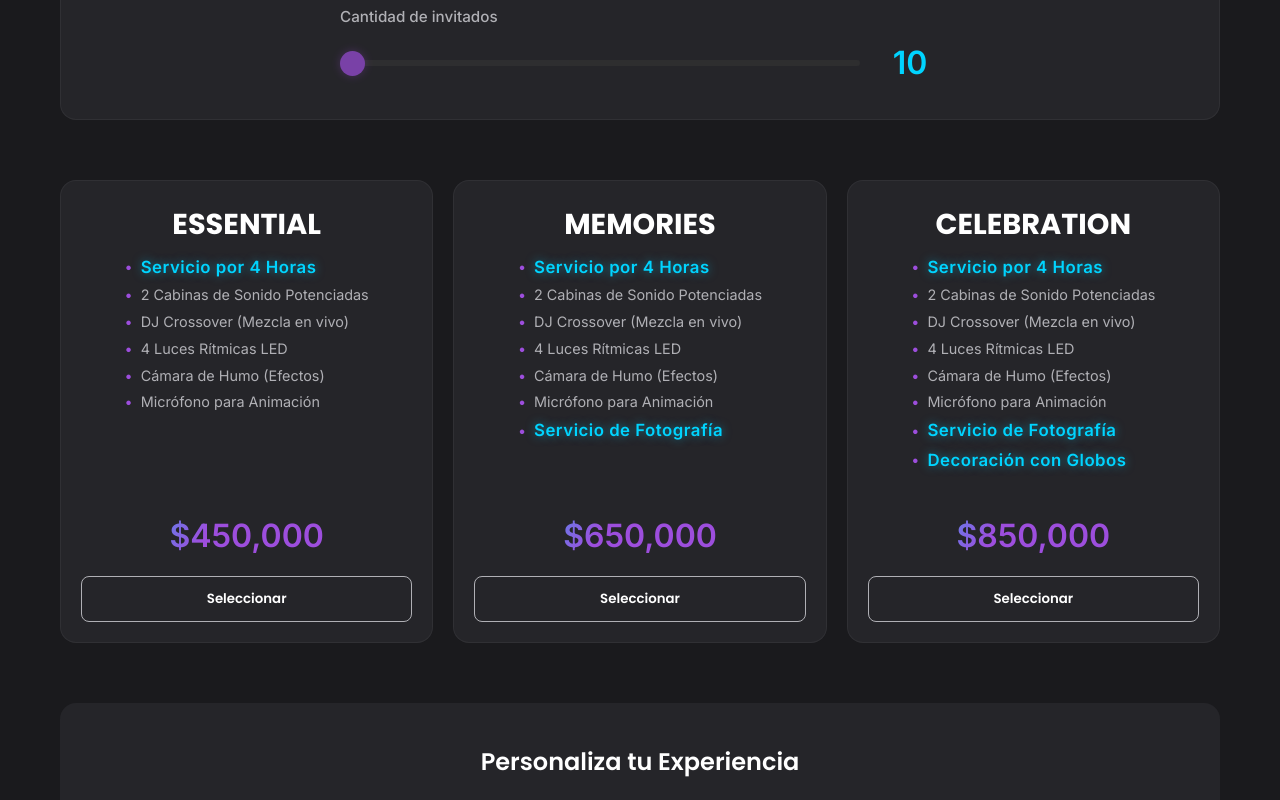
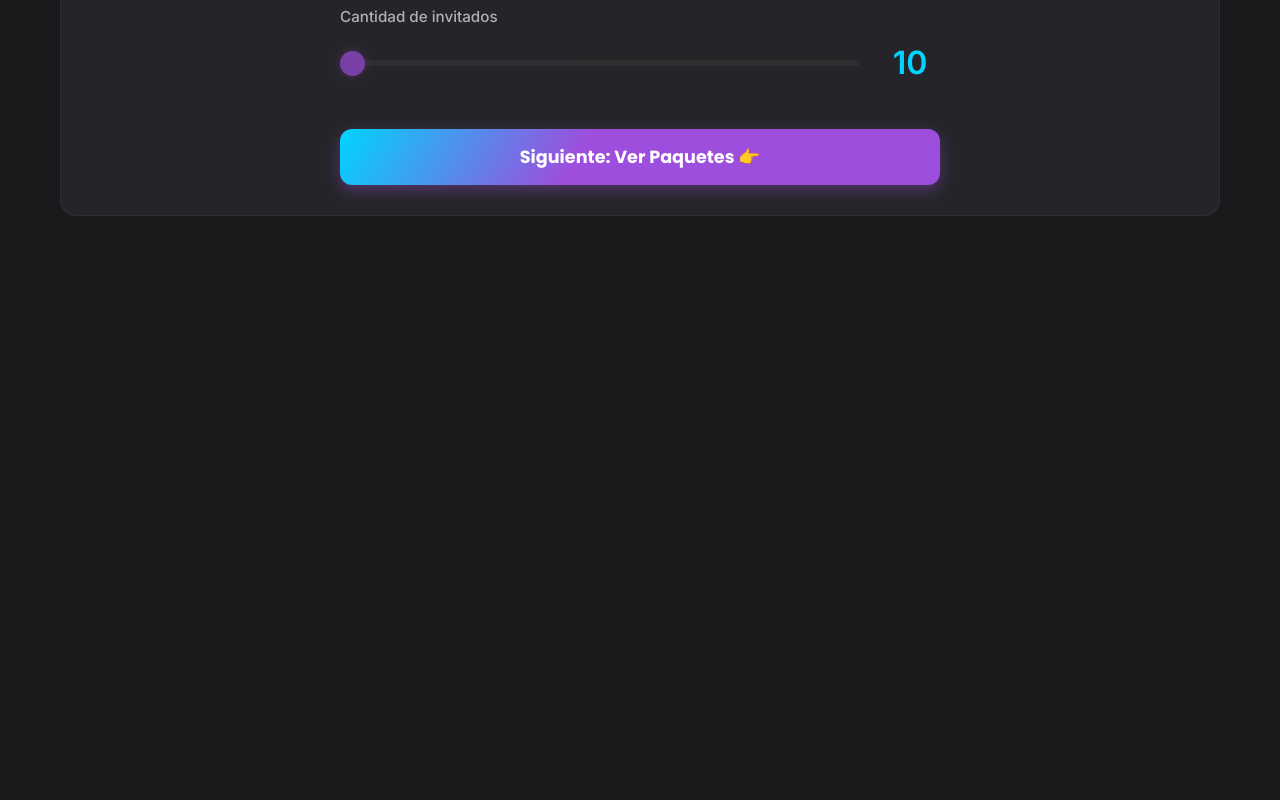
Before and after one commit to nicollerivera/APP-Nexxa-Sound, a React (Vite) app: page / in a window 1280 px wide. Shown: the part 940-1740 px from the top of the page. After the commit the page ends 1216 px from the top, so only its background shows below. Built offline with nearby package versions, Linux system fonts and the light colour scheme.

Commit message:
Implement step-by-step wizard flow and force horizontal scrolling for packages

```diff
--- a/src/App.css
+++ b/src/App.css
@@ -70,22 +70,24 @@
   padding-bottom: 20px;
   scroll-snap-type: x mandatory;
   -webkit-overflow-scrolling: touch;
-  scrollbar-width: none;
-  /* Optional: Hide scrollbar Firefox */
+  /* Scrollbar visible on PC */
+  scrollbar-width: thin;
+  scrollbar-color: var(--primary-color) var(--bg-color);
 }
 
 .packages-grid::-webkit-scrollbar {
-  display: none;
-  /* Optional: Hide scrollbar Chrome/Safari */
+  height: 8px;
+  display: block;
 }
 
-@media(min-width: 768px) {
-  .packages-grid {
-    display: grid;
-    grid-template-columns: repeat(3, 1fr);
-    overflow-x: visible;
-    padding-bottom: 0;
-  }
+.packages-grid::-webkit-scrollbar-track {
+  background: rgba(255, 255, 255, 0.05);
+  border-radius: 4px;
+}
+
+.packages-grid::-webkit-scrollbar-thumb {
+  background: var(--primary-color);
+  border-radius: 4px;
 }
 
 .package-card {
@@ -95,7 +97,6 @@
   border: 1px solid rgba(255, 255, 255, 0.05);
   border-radius: var(--border-radius);
   padding: 20px;
-  /* Reduced padding */
   transition: var(--transition-speed);
   display: flex;
   flex-direction: column;
@@ -103,12 +104,12 @@
   overflow: hidden;
   cursor: pointer;
   text-align: center;
-  /* Center everything */
 }
 
 @media(min-width: 768px) {
   .package-card {
-    min-width: auto;
+    min-width: 380px;
+    /* Fixed width for desktop to show multiple cards */
   }
 }
 
--- a/src/App.jsx
+++ b/src/App.jsx
@@ -42,8 +42,12 @@ function App() {
   const [eventAddress, setEventAddress] = useLocalStorage('nexxa_address', '');
   const [isLocating, setIsLocating] = useState(false);
 
+  // Wizard Step State
+  const [currentStep, setCurrentStep] = useState(1);
+
   const scrollToTop = () => {
     window.scrollTo({ top: 0, behavior: 'smooth' });
+    setCurrentStep(1); // Reset to first step on edit
   };
 
   const handleUseCurrentLocation = () => {
@@ -298,6 +302,7 @@ function App() {
 
 
       <main className="container">
+        {currentStep === 1 && (
           <section id="block-details" className="event-intake fade-in">
             <h2 className="section-title">Cuéntanos acerca de tu evento</h2>
             <div className="intake-form">
@@ -425,10 +430,25 @@ function App() {
                   <span className="guest-number">{guestCount}</span>
                 </div>
               </div>
+
+              <button
+                className="action-btn"
+                style={{ marginTop: '20px', width: '100%', padding: '15px', background: 'var(--brand-gradient)', border: 'none', borderRadius: '12px', color: 'white', fontWeight: 'bold', fontSize: '1.1rem', cursor: 'pointer', boxShadow: '0 5px 15px rgba(157, 78, 221, 0.4)' }}
+                onClick={() => {
+                  setCurrentStep(2);
+                  window.scrollTo({ top: 0, behavior: 'smooth' });
+                }}
+              >
+                Siguiente: Ver Paquetes 👉
+              </button>
             </div>
           </section>
+        )}
 
-        <section id="block-packages" className="packages-grid fade-in">
+        {currentStep === 2 && (
+          <section id="block-packages" className="packages-grid-container fade-in">
+            <h2 className="section-title">Selecciona tu Paquete</h2>
+            <div className="packages-grid">
               {computedPackages.map((pkg) => (
                 <div
                   key={pkg.id}
@@ -453,8 +473,22 @@ function App() {
                   </button>
                 </div>
               ))}
+            </div>
+
+            <button
+              className="action-btn"
+              style={{ margin: '30px auto', display: 'block', width: '90%', maxWidth: '400px', padding: '15px', background: 'var(--surface-color)', border: '1px solid var(--primary-color)', borderRadius: '12px', color: 'white', fontWeight: 'bold', fontSize: '1rem', cursor: 'pointer' }}
+              onClick={() => {
+                setCurrentStep(3);
+                window.scrollTo({ top: 0, behavior: 'smooth' });
+              }}
+            >
+              Confirmar y Personalizar Extras 👇
+            </button>
           </section>
+        )}
 
+        {currentStep === 3 && (
           <section id="block-extras" className="customization fade-in">
             <h2 className="section-title">Personaliza tu Experiencia</h2>
             <div className="extras-list">
@@ -495,6 +529,7 @@ function App() {
               ))}
             </div>
           </section>
+        )}
       </main>
 
       <footer className="summary-bar">
```
Lines whose indentation alone changed are shown as unchanged.
